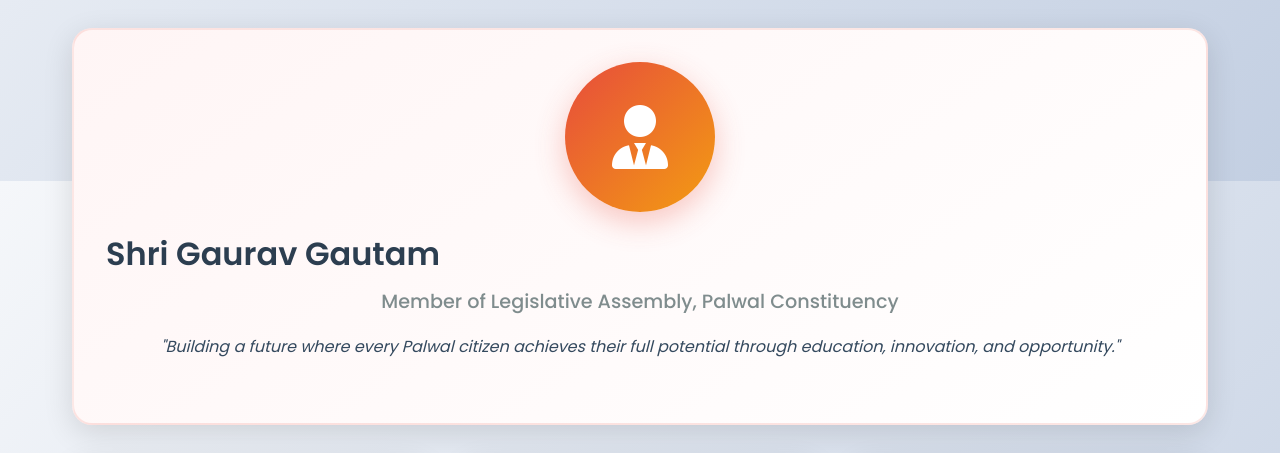
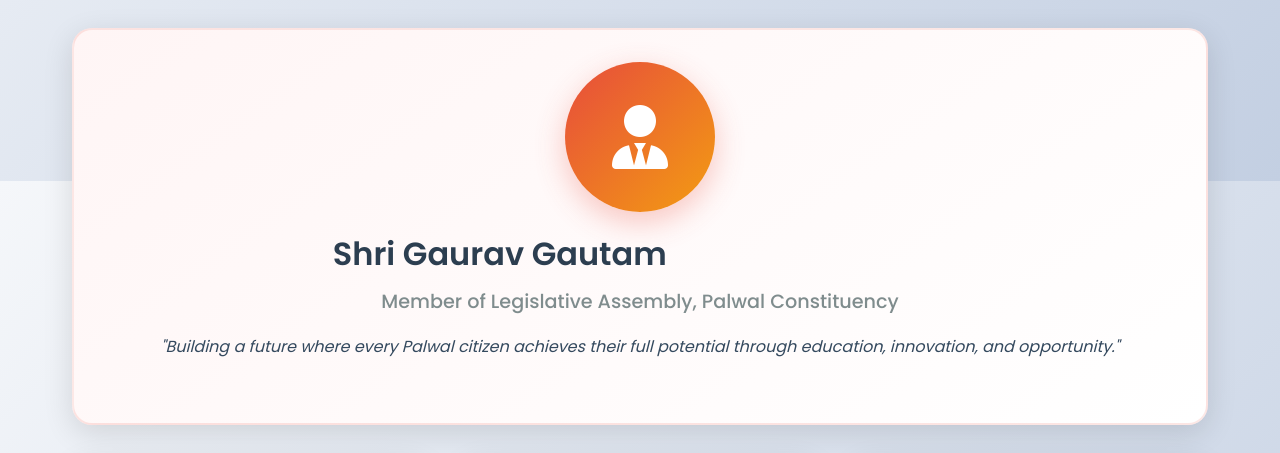
Before and after one commit to ganeshfoujdar/palwalreunion, a Flask app: page /vision in a window 1280 px wide. Shown: the part 619-1072 px from the top of the page. Run offline with Flask 3, Linux system fonts and the light colour scheme; some libraries are stand-ins or nearby versions.

Commit message:
Update Vision.html

```diff
--- a/templates/Vision.html
+++ b/templates/Vision.html
@@ -13,7 +13,7 @@
         <div style="width: 150px; height: 150px; border-radius: 50%; background: linear-gradient(135deg, #e74c3c, #f39c12); margin: 0 auto 1rem; display: flex; align-items: center; justify-content: center; box-shadow: 0 10px 30px rgba(231, 76, 60, 0.3);">
             <i class="fas fa-user-tie" style="font-size: 4rem; color: white;"></i>
         </div>
-        <h2 style="color: #2c3e50; font-size: 2rem; margin-bottom: 0.5rem;">Shri Gaurav Gautam</h2>
+        <h2 style="color: #2c3e50; font-size: 2rem; padding-left: 6cm;margin-bottom: 0.5rem;">Shri Gaurav Gautam</h2>
         <p style="font-size: 1.2rem; color: #7f8c8d; font-weight: 500;">Member of Legislative Assembly, Palwal Constituency</p>
         <p style="font-style: italic; color: #34495e; margin-top: 1rem;">"Building a future where every Palwal citizen achieves their full potential through education, innovation, and opportunity."</p>
     </div>
```
